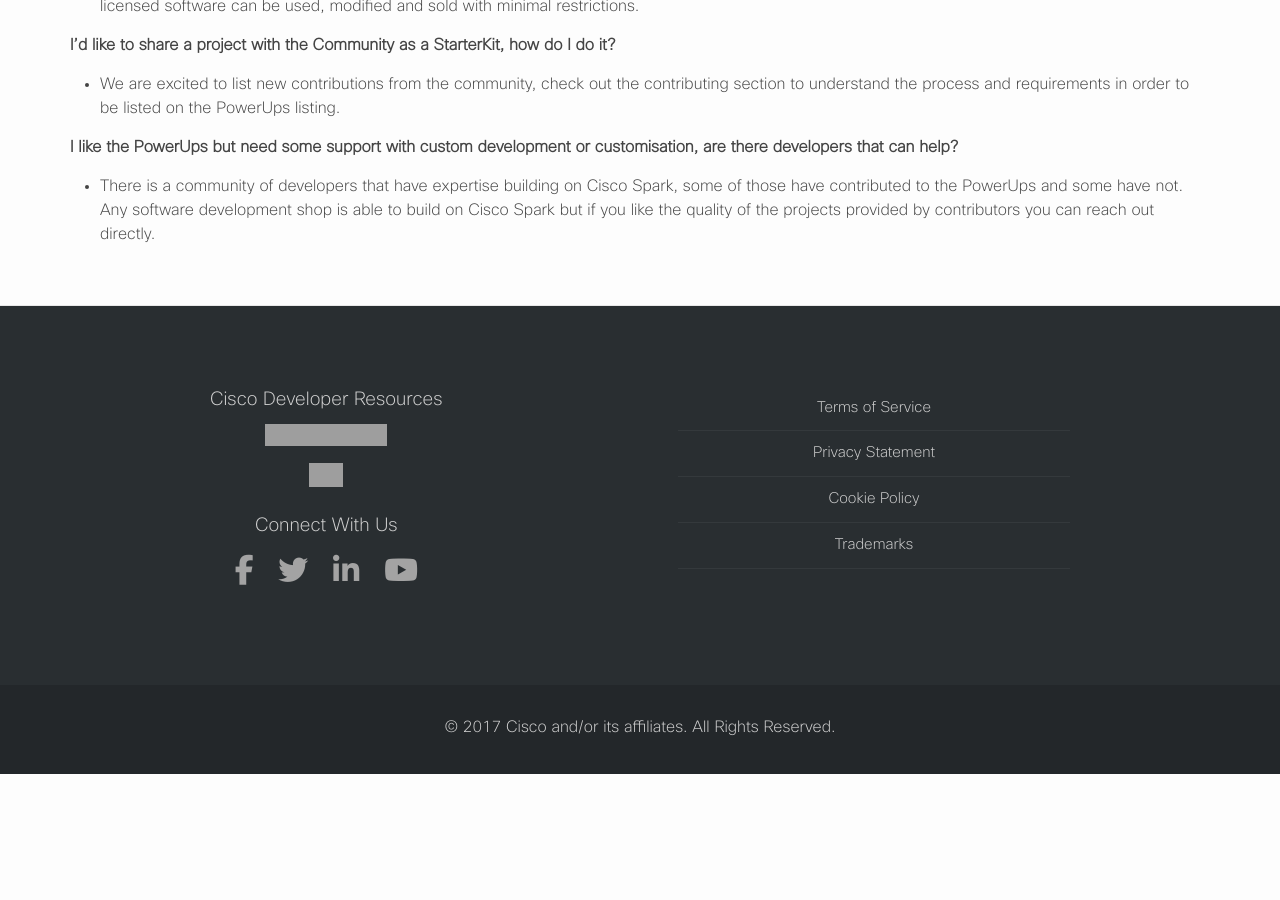
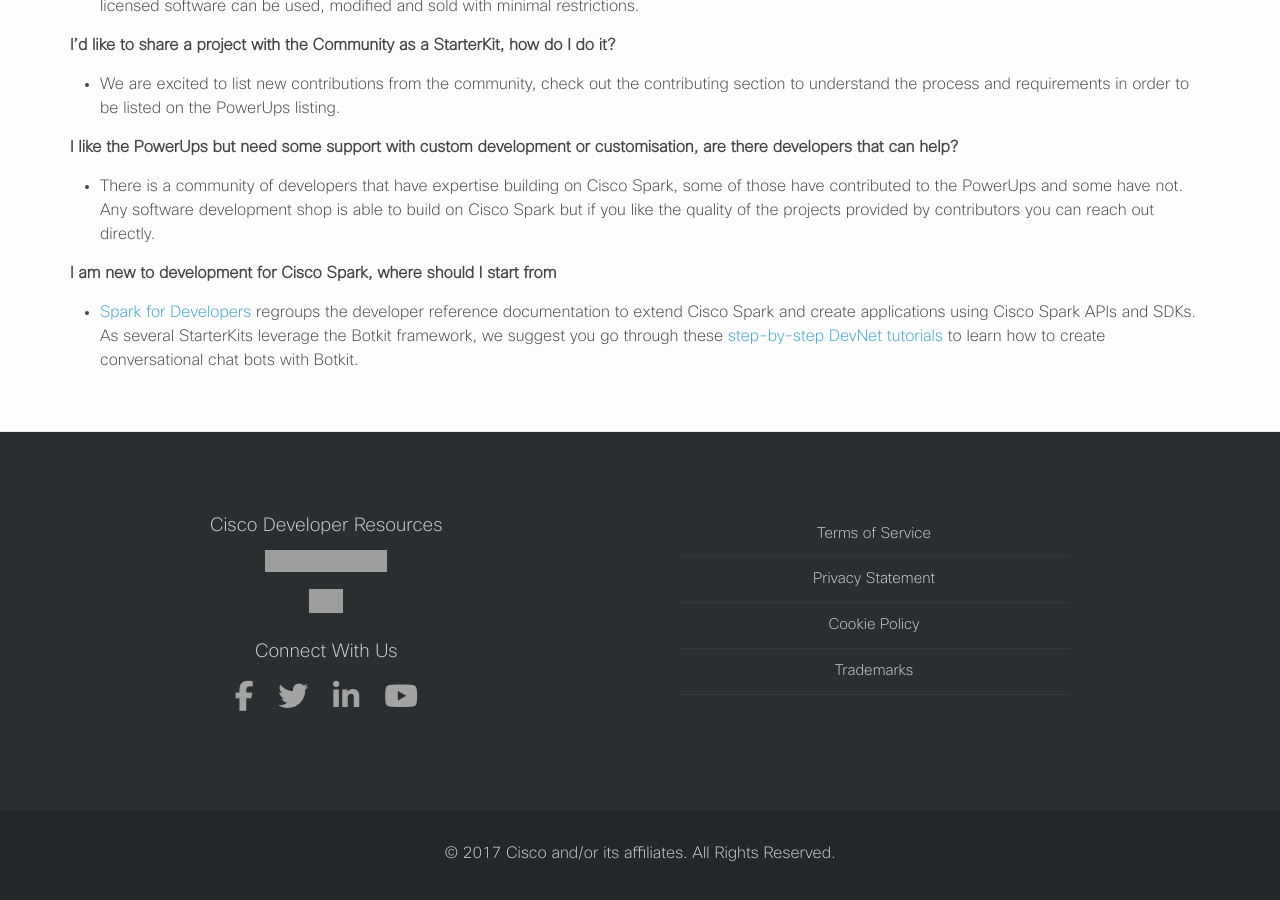
Before and after one commit to CiscoWebexTeamsAmbassadors/StarterKits, a Jekyll site: the page built from faq.md, in a window 1280 px wide and 900 px high, scrolled down 749 px. Built offline with Jekyll 4.4.1, drawn with Linux system fonts in a browser that asks for light colours; nearby versions of some CDN libraries; comment, search, counter and statistics services are not loaded; before the commit the page ends 1523 px from its top, so only the background shows below that; grey boxes are pictures that could not be loaded.

Commit message:
added mentions to Spark4Devs, Botkit and DevNet labs to the FAQ

```diff
--- a/faq.md
+++ b/faq.md
@@ -24,3 +24,6 @@ navigation_weight: 3
 
 **I like the PowerUps but need some support with custom development or customisation, are there developers that can help?**
 * There is a community of developers that have expertise building on Cisco Spark, some of those have contributed to the PowerUps and some have not. Any software development shop is able to build on Cisco Spark but if you like the quality of the projects provided by contributors you can reach out directly.
+
+**I am new to development for Cisco Spark, where should I start from**
+* [Spark for Developers](https://developer.ciscospark.com) regroups the developer reference documentation to extend Cisco Spark and create applications using Cisco Spark APIs and SDKs. As several StarterKits leverage the Botkit framework, we suggest you go through these [step-by-step DevNet tutorials](https://learninglabs.cisco.com/modules/spark-apps) to learn how to create conversational chat bots with Botkit.
```
